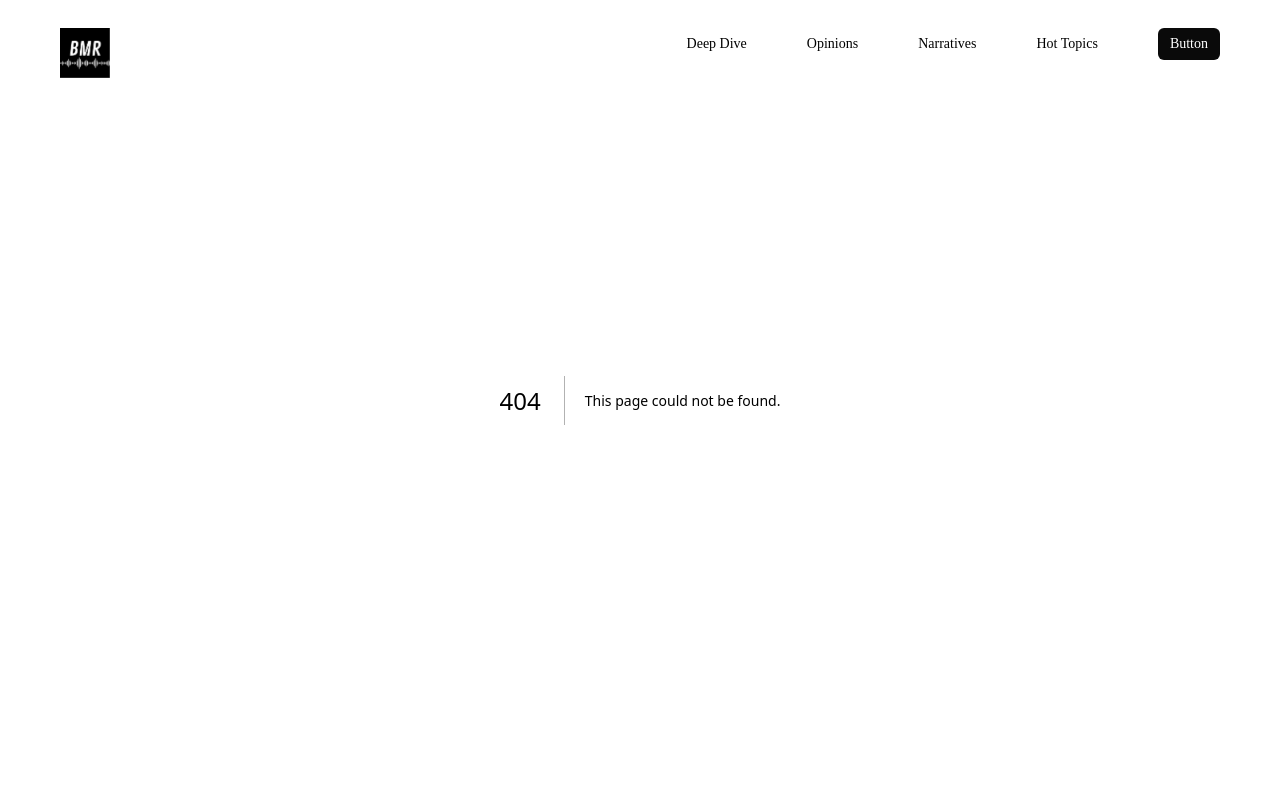
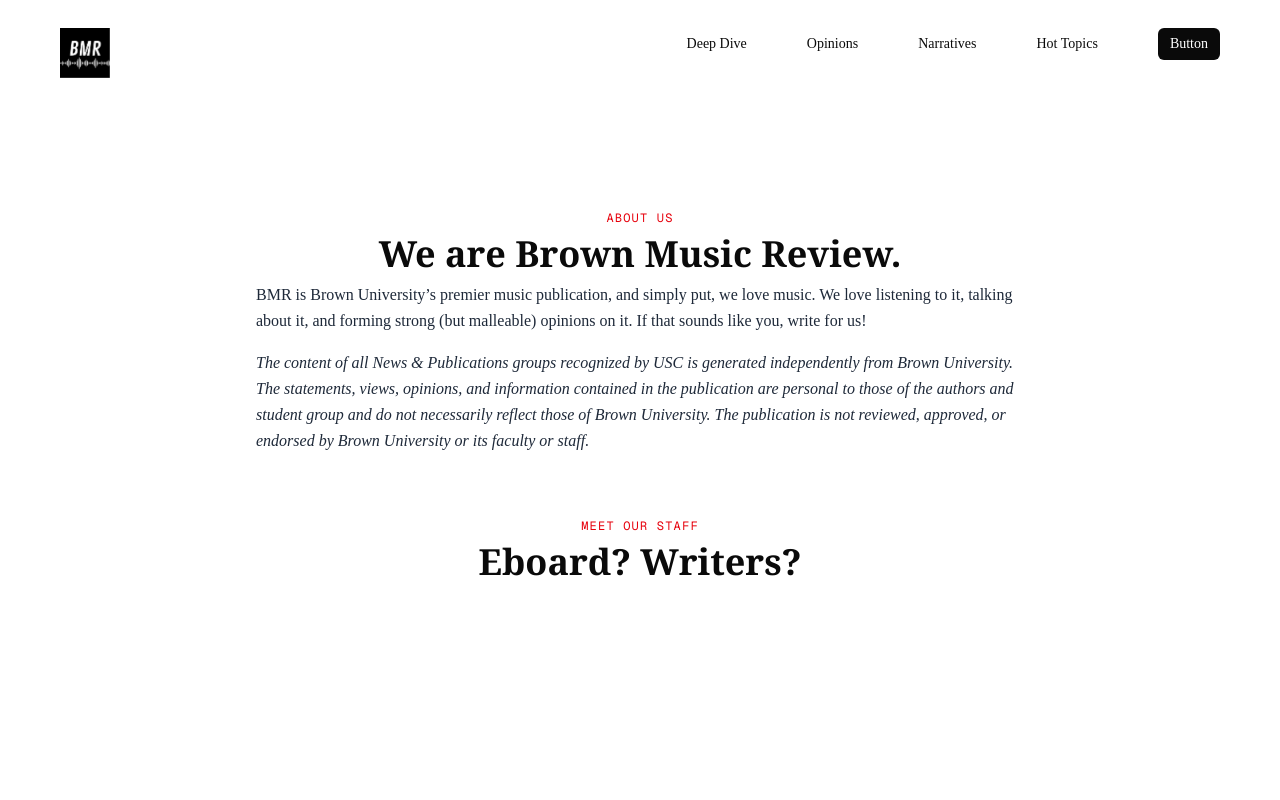
Before and after one commit to fullstackatbrown/project-brown-music-review, a Next.js app: page /about in a window 1280 px wide. Before the commit this address had no page. Shown: the top 800 px of the page. Built offline with nearby package versions, Linux system fonts and the light colour scheme.

Commit message:
about page basic

```diff
--- /dev/null
+++ b/app/about/page.tsx
@@ -0,0 +1,24 @@
+export default function Home() {
+    return (
+        <div className="flex flex-col min-h-screen items-center justify-center">
+            <span className="text-xs font-mono tracking-widest uppercase text-red-600 mb-2">
+                About Us
+            </span>
+            <h2 className="text-4xl font-bold font-serif mb-2">We are Brown Music Review.</h2>
+
+            <div className="w-full max-w-3xl space-y-4">
+                <p className="text-base leading-relaxed text-gray-800">
+                    BMR is Brown University’s premier music publication, and simply put, we love music. We love listening to it, talking about it, and forming strong (but malleable) opinions on it. If that sounds like you, write for us!
+                </p>
+                <p className="text-base leading-relaxed text-gray-800 italic">
+                    The content of all News & Publications groups recognized by USC is generated independently from Brown University. The statements, views, opinions, and information contained in the publication are personal to those of the authors and student group and do not necessarily reflect those of Brown University. The publication is not reviewed, approved, or endorsed by Brown University or its faculty or staff.
+                </p>
+            </div>
+
+            <span className="text-xs font-mono tracking-widest uppercase text-red-600 mb-2 mt-16">
+                Meet our staff
+            </span>
+            <h2 className="text-4xl font-bold font-serif mb-2">Eboard? Writers?</h2>
+        </div>
+    );
+}
--- a/package.json
+++ b/package.json
@@ -27,9 +27,11 @@
     "@types/node": "^20",
     "@types/react": "^19",
     "@types/react-dom": "^19",
+    "autoprefixer": "^10.4.27",
     "eslint": "^10.0.1",
     "eslint-config-next": "^0.2.4",
-    "tailwindcss": "^4",
+    "postcss": "^8.5.8",
+    "tailwindcss": "^4.2.1",
     "typescript": "^5"
   }
 }
```
Also changed, not shown: 1 other file (tests, documents, lock files or other folders).
